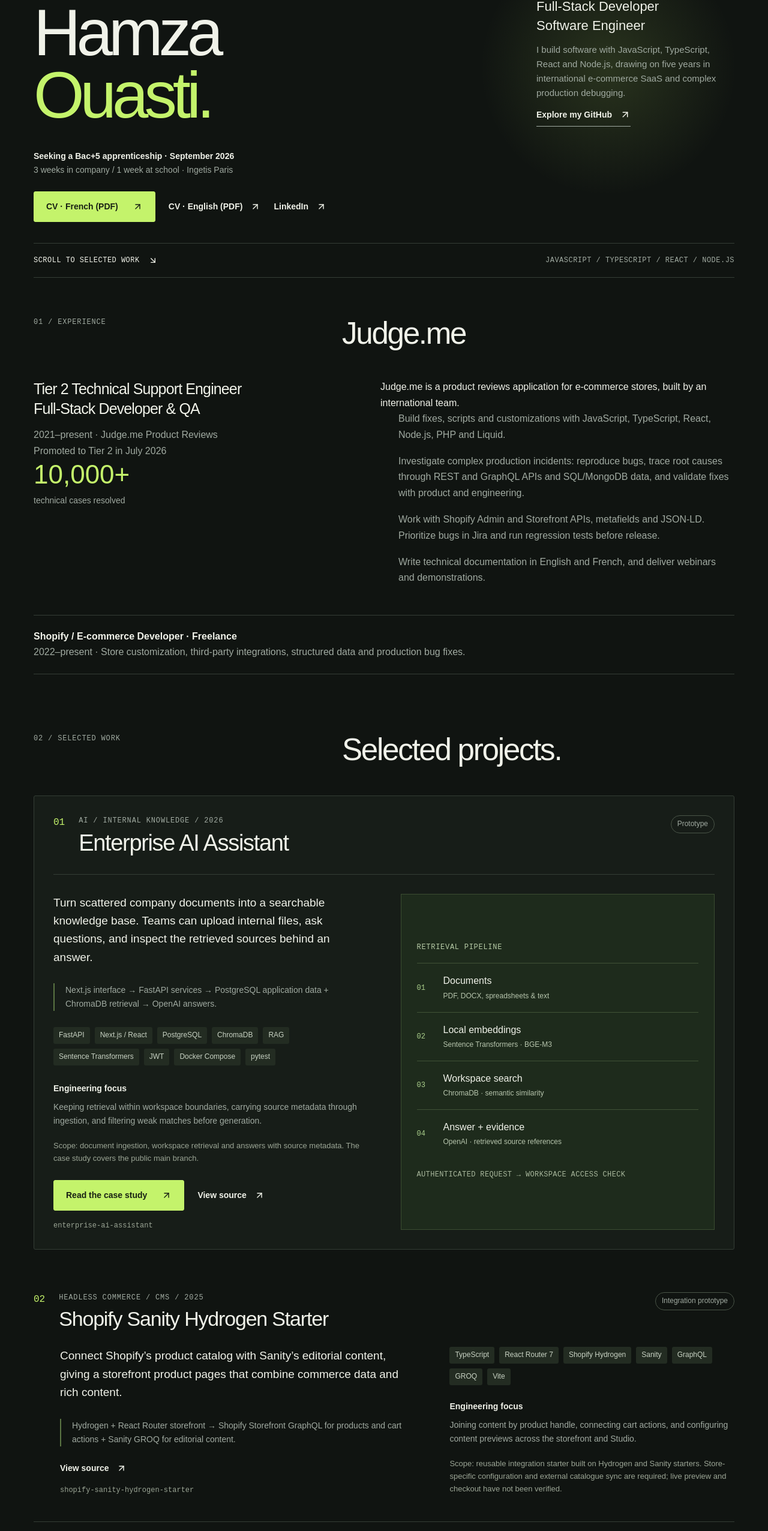
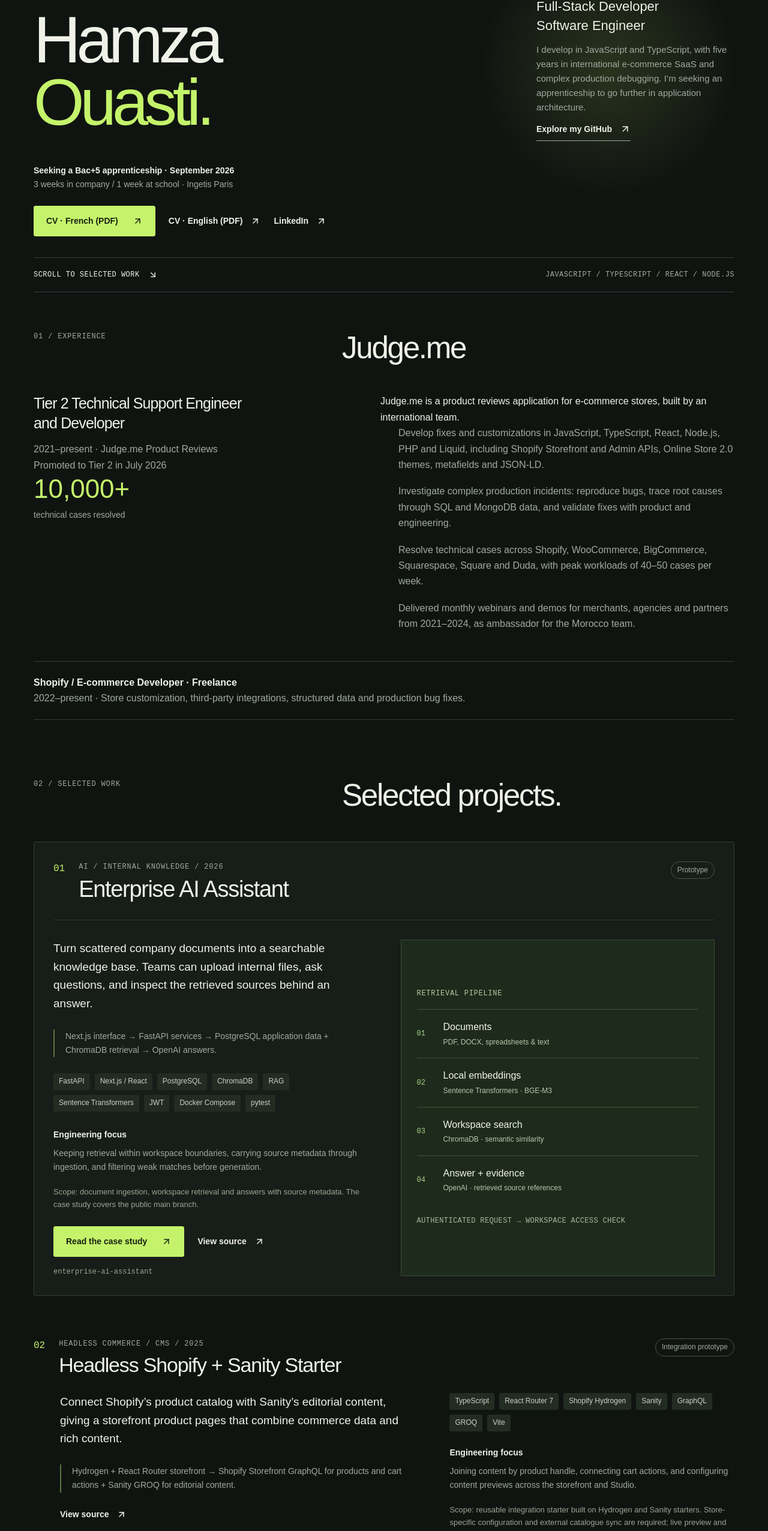
Before and after one commit to ouastihamza/ouastihamza.github.io, a Next.js app: page / in a window 1280 px wide. Shown: the part 208-2760 px from the top of the page at 60% size. Built offline with nearby package versions, Linux system fonts and the light colour scheme.

Commit message:
Align portfolio with latest English CV and add carpooling capstone

```diff
--- a/app/data/profile.ts
+++ b/app/data/profile.ts
@@ -1,8 +1,8 @@
 export const skillGroups = [
-  { title: "Programming", description: "JavaScript (ES6+), TypeScript, Python, PHP, SQL, HTML5, CSS3 and Liquid; Java (academic)." },
-  { title: "Frontend", description: "React, Next.js, Angular and Tailwind CSS; Vue.js (basics), responsive implementation and performance." },
-  { title: "Backend & data", description: "Node.js, Express, FastAPI, REST APIs, GraphQL, PostgreSQL, MySQL, MongoDB and data modelling." },
-  { title: "DevOps & delivery", description: "Docker, Docker Compose, Git, GitHub, GitLab, CI/CD, Vercel, Jira and pytest; AWS fundamentals." },
-  { title: "AI", description: "RAG, embeddings, Sentence Transformers, ChromaDB, LLM APIs and retrieval / response workflow design." },
-  { title: "Shopify & QA", description: "Admin and Storefront APIs, Hydrogen, metafields, JSON-LD, technical SEO, regression testing and root-cause analysis." },
+  { title: "Programming", description: "JavaScript, TypeScript, Python, PHP, SQL, HTML, CSS and Liquid." },
+  { title: "Frontend", description: "React, Next.js, Angular, Hydrogen and Tailwind CSS." },
+  { title: "Backend & data", description: "Node.js, Express, FastAPI, REST APIs, GraphQL, PostgreSQL, MySQL and MongoDB." },
+  { title: "Tooling", description: "Docker, Git, CI/CD, Vercel, Jira, pytest and DevTools." },
+  { title: "AI", description: "RAG, embeddings, ChromaDB and LLM APIs." },
+  { title: "E-commerce", description: "Shopify, Liquid, Online Store 2.0, Storefront and Admin APIs, metafields, JSON-LD, WooCommerce, BigCommerce, technical SEO and QA." },
 ];
--- a/app/data/projects.ts
+++ b/app/data/projects.ts
@@ -12,6 +12,8 @@
   liveUrl: string | null;
   repositoryName: string | null;
   featured: boolean;
+  compact?: boolean;
+  secondary?: boolean;
   status: string;
   year: number;
   detailUrl: string | null;
@@ -52,7 +54,7 @@
   },
   {
     id: "shopify-sanity-hydrogen-starter",
-    title: "Shopify Sanity Hydrogen Starter",
+    title: "Headless Shopify + Sanity Starter",
     category: "HEADLESS COMMERCE / CMS",
     description:
       "Connect Shopify’s product catalog with Sanity’s editorial content, giving a storefront product pages that combine commerce data and rich content.",
@@ -79,7 +81,26 @@
     detailUrl: null,
   },
   {
+    id: "carpooling-application",
+    title: "Carpooling application",
+    category: "MASTER’S CAPSTONE",
+    description: "Full-stack application built from scratch, with user and trip management, matching logic, a REST API and a SQL data model.",
+    architecture: "Java backend and Angular frontend with a REST API and SQL.",
+    technologies: ["Java", "Angular", "REST API", "SQL"],
+    challenges: "",
+    note: "",
+    githubUrl: null,
+    liveUrl: null,
+    repositoryName: null,
+    featured: true,
+    compact: true,
+    status: "Master’s capstone",
+    year: 2022,
+    detailUrl: null,
+  },
+  {
     id: "shopify-technical-studies",
+    secondary: true,
     title: "Shopify Technical Studies",
     category: "SHOPIFY / TECHNICAL DEMONSTRATIONS",
     description: "An interactive technical portfolio explaining structured product data, storefront debugging and resilient integrations through animated, step-by-step demonstrations.",
--- a/app/page.tsx
+++ b/app/page.tsx
@@ -24,7 +24,7 @@
                 Full-Stack Developer<br />Software Engineer
               </p>
               <p className="muted">
-                I build software with JavaScript, TypeScript, React and Node.js, drawing on five years in international e-commerce SaaS and complex production debugging.
+                I develop in JavaScript and TypeScript, with five years in international e-commerce SaaS and complex production debugging. I’m seeking an apprenticeship to go further in application architecture.
               </p>
               <a className="text-link" href={GITHUB_PROFILE} target="_blank" rel="noreferrer">
                 Explore my GitHub <ArrowUpRight size={18} />
@@ -42,8 +42,8 @@
         </section>
         <section id="experience" className="experience wrap">
           <div className="section-heading" data-reveal><p className="eyebrow">01 / EXPERIENCE</p><h2>Judge.me</h2></div>
-          <div className="experience-grid" data-reveal><div><h3>Tier 2 Technical Support Engineer<br />Full-Stack Developer & QA</h3><p className="muted">2021–present · Judge.me Product Reviews<br />Promoted to Tier 2 in July 2026</p><p className="experience-stat">10,000+<span>technical cases resolved</span></p></div>
-          <div><p>Judge.me is a product reviews application for e-commerce stores, built by an international team.</p><ul><li>Build fixes, scripts and customizations with JavaScript, TypeScript, React, Node.js, PHP and Liquid.</li><li>Investigate complex production incidents: reproduce bugs, trace root causes through REST and GraphQL APIs and SQL/MongoDB data, and validate fixes with product and engineering.</li><li>Work with Shopify Admin and Storefront APIs, metafields and JSON-LD. Prioritize bugs in Jira and run regression tests before release.</li><li>Write technical documentation in English and French, and deliver webinars and demonstrations.</li></ul></div></div>
+          <div className="experience-grid" data-reveal><div><h3>Tier 2 Technical Support Engineer<br />and Developer</h3><p className="muted">2021–present · Judge.me Product Reviews<br />Promoted to Tier 2 in July 2026</p><p className="experience-stat">10,000+<span>technical cases resolved</span></p></div>
+          <div><p>Judge.me is a product reviews application for e-commerce stores, built by an international team.</p><ul><li>Develop fixes and customizations in JavaScript, TypeScript, React, Node.js, PHP and Liquid, including Shopify Storefront and Admin APIs, Online Store 2.0 themes, metafields and JSON-LD.</li><li>Investigate complex production incidents: reproduce bugs, trace root causes through SQL and MongoDB data, and validate fixes with product and engineering.</li><li>Resolve technical cases across Shopify, WooCommerce, BigCommerce, Squarespace, Square and Duda, with peak workloads of 40–50 cases per week.</li><li>Delivered monthly webinars and demos for merchants, agencies and partners from 2021–2024, as ambassador for the Morocco team.</li></ul></div></div>
           <p className="freelance" data-reveal><strong>Shopify / E-commerce Developer · Freelance</strong><br /><span className="muted">2022–present · Store customization, third-party integrations, structured data and production bug fixes.</span></p>
         </section>
         <section id="projects" className="projects-section wrap">
@@ -88,10 +88,18 @@
             {projects
               .filter((project) => project.featured && project.id !== lead.id)
               .map((project, index) => (
-                <article className="project-row" id={project.id} key={project.id} data-reveal style={stagger(index)}>
+                project.compact ? (
+                  <article className="project-row" id={project.id} key={project.id} data-reveal>
+                    <p className="eyebrow">{project.year} / {project.status}</p>
+                    <h3>{project.title}</h3>
+                    <p className="project-description">{project.description}</p>
+                    <p className="architecture">{project.technologies.join(" · ")}</p>
+                  </article>
+                ) : <article className="project-row" id={project.id} key={project.id} data-reveal style={stagger(index)}>
+                  {project.secondary && <p className="eyebrow">SECONDARY WORK</p>}
                   {project.screenshot && <a className="project-screenshot" href={project.projectUrl}><Image unoptimized src={project.screenshot} alt={project.screenshotAlt || project.title} loading="lazy" width="1440" height="900" /><span>Explore the technical walkthroughs ↗</span></a>}
                   <div className="project-heading">
-                    <span className="project-number">0{index + 2}</span>
+                    {!project.secondary && <span className="project-number">0{index + 2}</span>}
                     <div>
                       <p className="eyebrow">
                         {project.category} / {project.year}
@@ -130,7 +138,7 @@
           <div className="sticky-heading" data-reveal><p className="eyebrow">03 / SKILLS</p><h2>Tools I work with</h2></div>
           <dl className="skills-list" data-reveal>{skillGroups.map(({ title, description }) => <div key={title}><dt>{title}</dt><dd>{description}</dd></div>)}</dl>
         </section>
-        <section id="about" className="practice wrap"><div className="sticky-heading" data-reveal><p className="eyebrow">04 / ABOUT & EDUCATION</p><h2>Development and diagnosis</h2></div><div data-reveal><p>My work connects application code, APIs and data. Production debugging informs how I approach software development and integrations.</p><p>Based in Villejuif, Greater Paris. I work in Arabic, French and English.</p><div id="education" className="education"><h3>Education</h3><p><strong>Master’s in Software Architecture and Development · Bac+5</strong><br />Ingetis Paris · 2026–2027<br />Apprenticeship schedule: 3 weeks in company / 1 week at school.</p><p><strong>Master — Software Engineering & Web Applications</strong><br />Faculty of Sciences and Technology, Settat · 2019–2022<br />Final project: full-stack carpooling application with Java, Angular, REST API and SQL.</p><p><strong>Preparatory programme in Mathematics & Physics, then Bachelor in General Engineering</strong><br />Yncréa Maroc, Rabat · 2016–2019</p></div><p className="authorship">Projects use open-source tools and AI-assisted development. Shopify Sanity Hydrogen Starter extends the Hydrogen and Sanity starters.</p></div></section>
+        <section id="about" className="practice wrap"><div className="sticky-heading" data-reveal><p className="eyebrow">04 / ABOUT & EDUCATION</p><h2>Development and diagnosis</h2></div><div data-reveal><p>My work connects application code, APIs and data. Production debugging informs how I approach software development and integrations.</p><p>Based in Villejuif, Greater Paris. I work in Arabic, French and English.</p><div id="education" className="education"><h3>Education</h3><p><strong>Master’s in Software Architecture and Development · Bac+5</strong><br />Ingetis Paris · 2026–2027<br />Apprenticeship schedule: 3 weeks in company / 1 week at school.</p><p><strong>Master — Software Engineering & Web Applications</strong><br />Faculty of Sciences and Technology, Settat, Morocco · 2019–2022<br />Final project: full-stack carpooling application with Java, Angular, REST API and SQL.</p><p><strong>Preparatory programme, then Bachelor in General Engineering</strong><br />Yncréa Maroc, Rabat · 2016–2019</p></div><p className="authorship">Projects use open-source tools and AI-assisted development. Headless Shopify + Sanity Starter extends the Hydrogen and Sanity starters.</p></div></section>
         <section id="contact" className="contact wrap" data-reveal>
           <p className="eyebrow">05 / CONTACT</p>
           <h2>Contact me.</h2>
```
Also changed, not shown: 1 other file (tests, documents, lock files or other folders).
